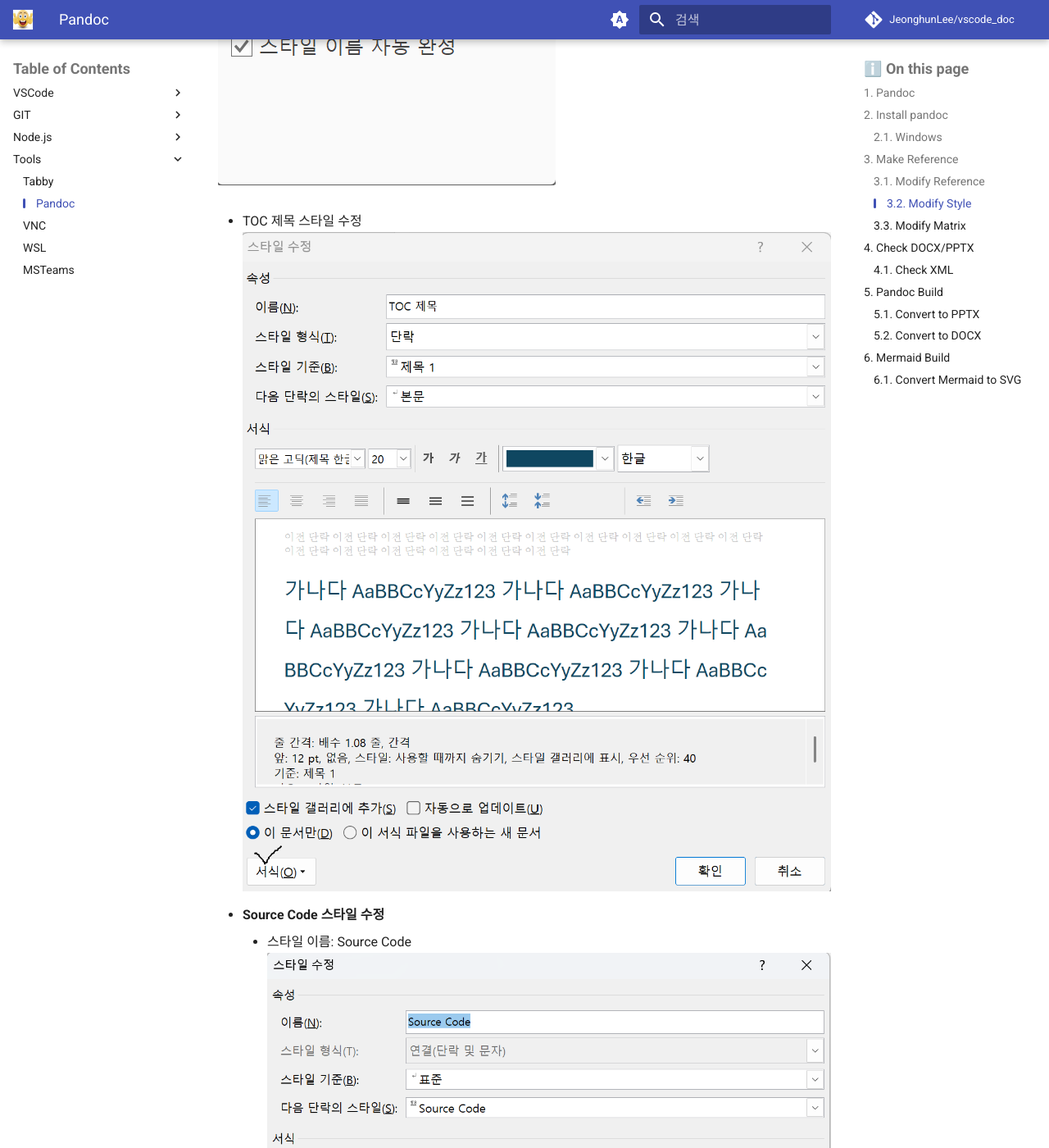
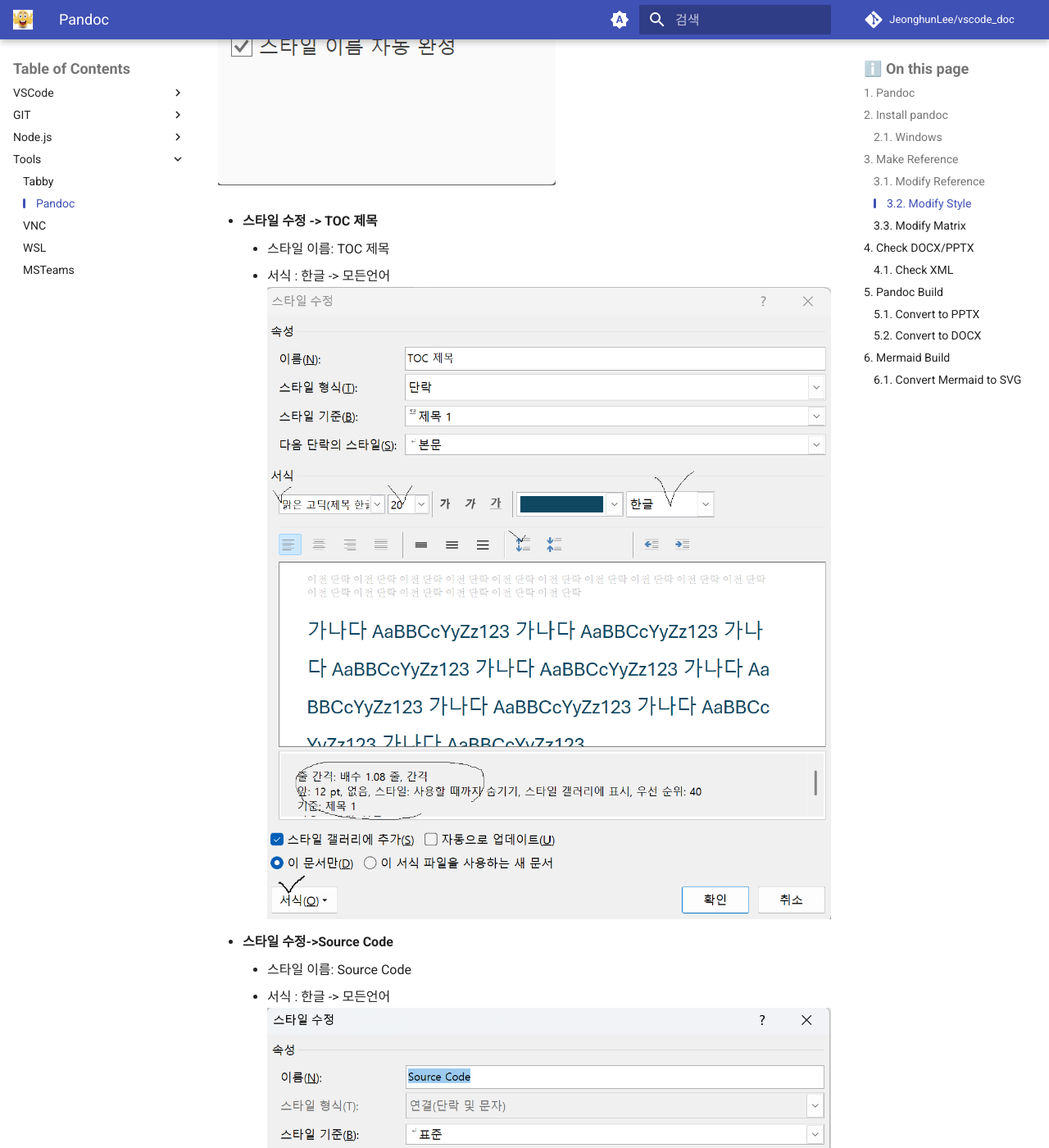
Before and after one commit to JeonghunLee/vscode_doc, an MkDocs documentation site: the page built from docs/tool_pandoc.md, in a window 1280 px wide and 1400 px high, scrolled down 4397 px. Shown: the whole window at 82% size. Built offline with MkDocs 1.6.1 and Material for MkDocs 9.7.7, drawn with Linux system fonts in a browser that asks for light colours; comment, search, counter and statistics services are not loaded; some of the changed text lies outside the part shown.

Commit message:
Update Pandoc documentation with new images and style modifications

```diff
--- a/docs/tool_pandoc.md
+++ b/docs/tool_pandoc.md
@@ -115,11 +115,14 @@
 ![](./imgs/pandoc_docx_00.png)
 ![](./imgs/pandoc_docx_03.png)
 
-* TOC 제목 스타일 수정
+* **스타일 수정 -> TOC 제목**
+    * 스타일 이름: TOC 제목
+    * 서식 : 한글 -> 모든언어
 ![](./imgs/pandoc_docx_01.png)
 
-* **Source Code 스타일 수정**
+* **스타일 수정->Source Code**
     * 스타일 이름: Source Code
+    * 서식 : 한글 -> 모든언어
 ![](./imgs/pandoc_docx_02.png)
 
 
@@ -140,10 +143,14 @@
 * **스타일 수정-Table-표전체**
     * **스타일이름: Table** : 이 이름을 찾아서 매번 스타일 서식을 변경하는 것이 목적
     * **스타일기준**: 외부에 이미 설정된 스타일을 가져오는 것으로 수정중이라면 변경하지 않는 것이 좋음
+    * 서식 : 한글 -> 모든언어
 ![](./imgs/pandoc_docx_06.png)
 
 
 * **스타일 수정-Table-머리글행**
+    * **스타일이름: Table**
+    * 서식 적용대상: 표전체 -> 머리글행
+    * 서식 : 한글 -> 모든언어
 ![](./imgs/pandoc_docx_07.png)
 
 
```
Also changed, not shown: docs/imgs/pandoc_docx_01.png, docs/imgs/pandoc_docx_02.png, docs/imgs/pandoc_docx_06.png, docs/imgs/pandoc_docx_07.png.
